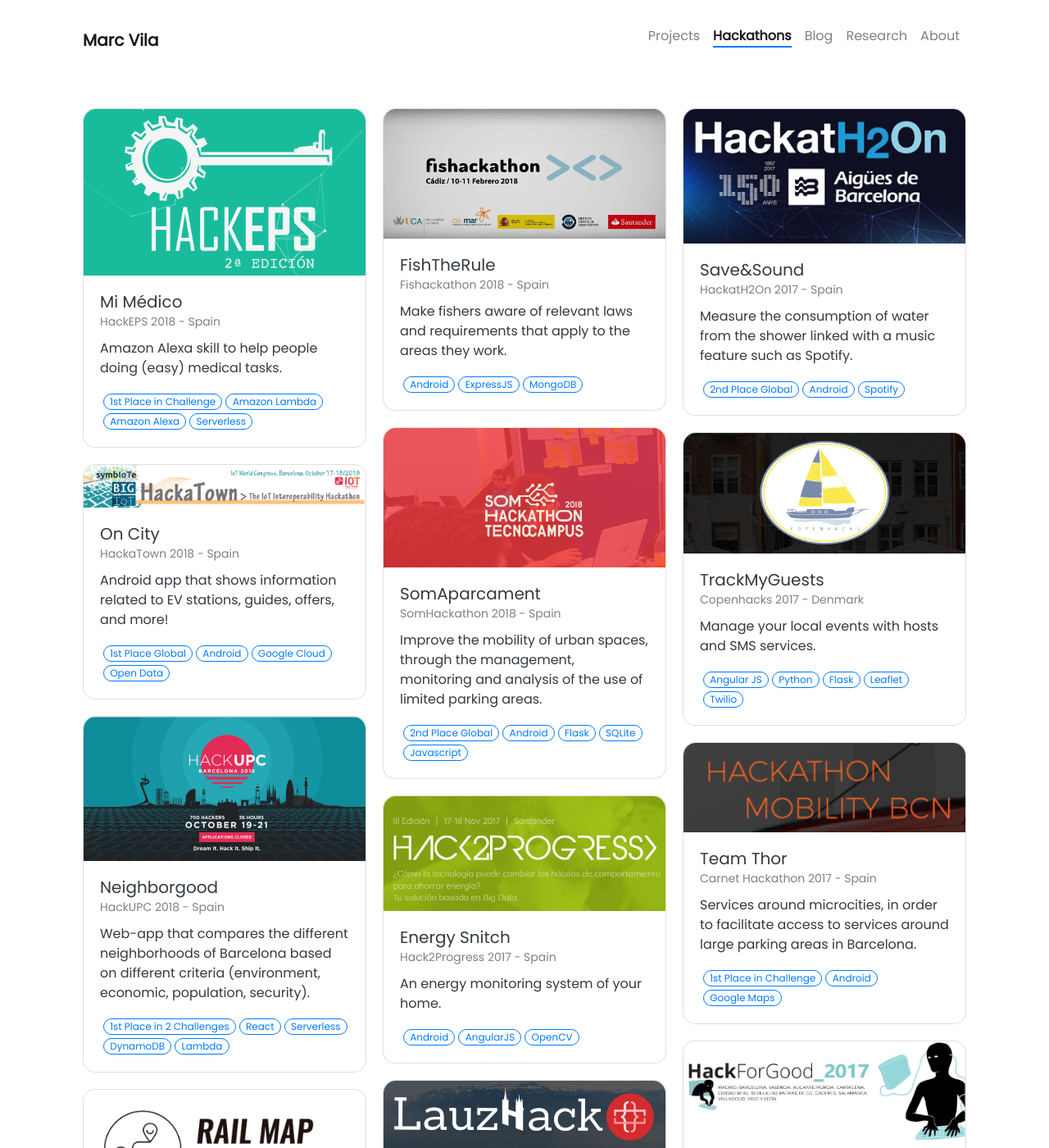
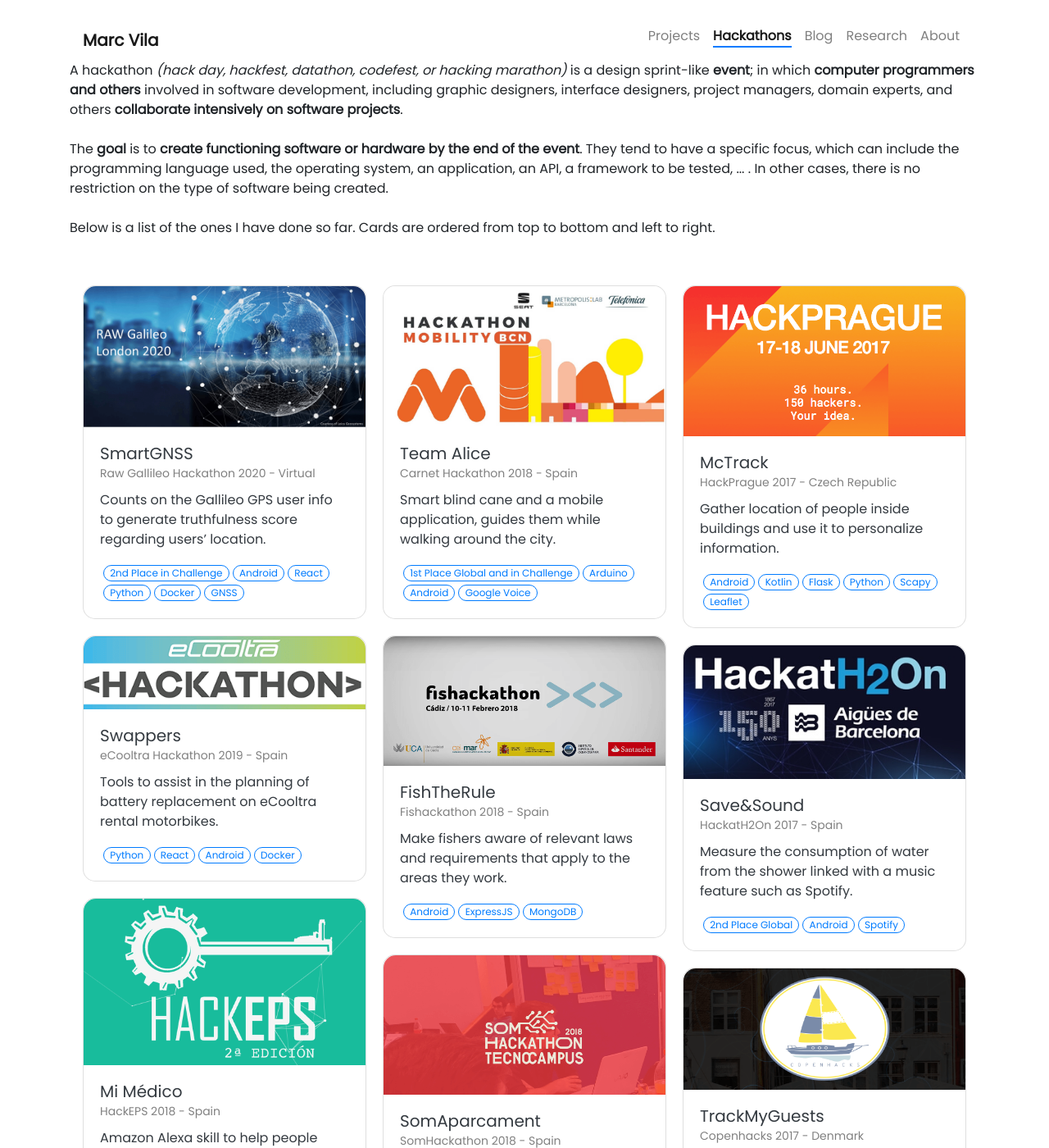
Before and after one commit to LaQuay/marcvila.me, a Jekyll site: the page built from pages/hackathons.html, in a window 1280 px wide and 1400 px high. Shown: the whole window at 82% size. Built offline with Jekyll 4.4.1, drawn with Linux system fonts in a browser that asks for light colours; nearby versions of some CDN libraries.

Commit message:
add hackecooltra and rawgallileo

```diff
--- /dev/null
+++ b/_hackathons/smartgnss-rawgallileo-2020.md
@@ -0,0 +1,82 @@
+---
+name: SmartGNSS
+subtitle: Raw Gallileo Hackathon 2020 - Virtual
+tools: [2nd Place in Challenge, Android, React, Python, Docker, GNSS]
+image: /assets/img/hackathons/rawgallileo_2020/featured.png
+description:
+  Counts on the Gallileo GPS user info to generate truthfulness score regarding users’ location.
+order_number: 20
+---
+
+# SmartGNSS – Raw Gallileo Hackathon 2020
+
+March 2020 - Virtual (UK Hosts)
+
+### The hackathon
+
+Original description from the organizers:
+
+> ... The 24h hacking event. We will develop Android application utilising Galileo (GNSS).
+We aim to raise awareness of Galileo/GNSS (powering everything: from mobile networks to Google Maps in your phone) by creating the minimum viable product (Android mobile application) that utilises Galileo.
+
+> Hacking starts at 11:00 PM on Saturday and ends at 11:00 PM on Sunday.
+
+### The Challenge - Flamingo Verified Location
+Aims to create a verification layer for systems that require location data from mobile devices. The use cases include fraud prevention in banking, anti-cheat systems for mixed reality gaming, and other applications where location spoofing must be prevented. Since devices are ultimately under the control of end-users, it is not possible to prevent them from sending spoofed location data to a service.
+
+Since 2016, Android enables the collection of raw GNSS measurements, as received from satellites. By sending these measurements along with the location data, they could be used to independently calculate the position of the device and verify that it matches the reported position. The raw GNSS measurements cannot be easily spoofed, and dramatically increase the cost and complexity of an attack.
+
+The challenge aims to create both the client-side (Android application) and the back-end service of the location spoofing prevention solution.
+
+### The solution
+
+<div style="text-align: center;">
+<img style="margin: 0 !important; float: left" src="/assets/img/hackathons/rawgallileo_2020/screen1.png" width="280"/>
+<img style="margin: 0 !important; display: inline" src="/assets/img/hackathons/rawgallileo_2020/screen2.png" width="280"/>
+<img style="margin: 0 !important; float: right" src="/assets/img/hackathons/rawgallileo_2020/screen3.png" width="280"/>
+</div>
+<br>
+<br>
+
+<div style="text-align: center;">
+<img style="margin: 0 !important; float: left" src="/assets/img/hackathons/rawgallileo_2020/screen4.png" width="280"/>
+<img style="margin: 0 !important; display: inline" src="/assets/img/hackathons/rawgallileo_2020/screen5.png" width="280"/>
+<img style="margin: 0 !important; float: right" src="/assets/img/hackathons/rawgallileo_2020/screen6.png" width="280"/>
+</div>
+<br>
+<br>
+
+#### Languages
+
+- Python
+- React
+- Android
+- Flask
+
+#### Technologies
+
+- Google Cloud
+- Docker
+- Gallileo
+- GNSS
+- Rokubun
+
+#### Team
+
+- Marc Domingo
+- Toni Martinez-del-Hoyo
+- Marc Vila
+
+Hackathon result: 2nd Prize in Flamingo Verified Location Challenge.
+
+Role in the project: Fullstack and Android.
+
+Project code: [SmartGNSS - GitHub](https://github.com/LaQuay/SmartGNSS).
+
+Appears in:
+
+- [Hackers take on Raw Galileo challenge](https://www.euspa.europa.eu/newsroom/news/hackers-take-raw-galileo-challenge)
+
+- [EUSPA - EU Agency for the Space Programme](https://twitter.com/EU4Space/status/1241729064831979520)
+
+Hackathon website: [RAW Galilleo 2020](https://www.eventbrite.co.uk/e/raw-galileo-london-2020-registration-91546519103).
--- /dev/null
+++ b/_hackathons/swap-hackecooltra-2019.md
@@ -0,0 +1,53 @@
+---
+name: Swappers
+subtitle: eCooltra Hackathon 2019 - Spain
+tools: [Python, React, Android, Docker]
+image: /assets/img/hackathons/hackecooltra_2019/featured.png
+description:
+  Tools to assist in the planning of battery replacement on eCooltra rental motorbikes.
+order_number: 19
+---
+
+# Swappers – eCooltra Hackathon 2019
+
+May 2019 - Barcelona (Spain)
+
+### The hackathon
+
+Original description from the organizers:
+
+> ... Buscamos programadores, desarrolladores, UX, data analysts… que quieran disfrutar de 48 horas de energía, diversión, aprendizaje y buen rollo, enfrentándose a la API de eCooltra.
+
+> Hacking starts at 20:00 PM on Friday and ends at 10:00 PM on Sunday.
+
+### The solution
+
+To be filled.
+
+#### Languages
+
+- Python
+- React
+- Android
+- CSV
+
+#### Technologies
+
+- Docker
+- GeoJSON
+
+#### Team
+
+- Alex Catalán
+- Juan Salmerón
+- Marc Vila
+
+Hackathon result: -.
+
+Role in the project: Fullstack.
+
+Project code: [HackEcooltra - GitHub](https://github.com/LaQuay/hack-ecooltra-2019).
+
+Appears in: -.
+
+Hackathon website: [Hackathon eCooltra (Unofficial)](https://techbarcelona.com/event/hackathon-ecooltra/).
--- a/pages/hackathons.html
+++ b/pages/hackathons.html
@@ -5,4 +5,17 @@
 weight: 2
 ---
 
+A hackathon <i>(hack day, hackfest, datathon, codefest, or hacking marathon)</i> is a design sprint-like
+<b>event</b>; in which <b>computer programmers and others</b> involved in software development, including graphic
+designers, interface designers, project managers, domain experts, and others <b>collaborate
+intensively on software projects</b>.
+</br></br>
+The <b>goal</b> is to <b>create functioning software or hardware by the end of the event</b>.
+They tend to have a specific focus, which can include the programming language used, the
+operating system, an application, an API, a framework to be tested, ... . In other cases, there
+is no restriction on the type of software being created.
+</br></br>
+Below is a list of the ones I have done so far. Cards are ordered from top to bottom and left
+to right.
+
 {% include hackathons/index.html %}
```
Also changed, not shown: assets/img/hackathons/hackecooltra_2019/featured.png (added), assets/img/hackathons/rawgallileo_2020/featured.png (added), assets/img/hackathons/rawgallileo_2020/screen1.png (added), assets/img/hackathons/rawgallileo_2020/screen2.png (added), assets/img/hackathons/rawgallileo_2020/screen3.png (added), assets/img/hackathons/rawgallileo_2020/screen4.png (added), assets/img/hackathons/rawgallileo_2020/screen5.png (added), assets/img/hackathons/rawgallileo_2020/screen6.png (added).
